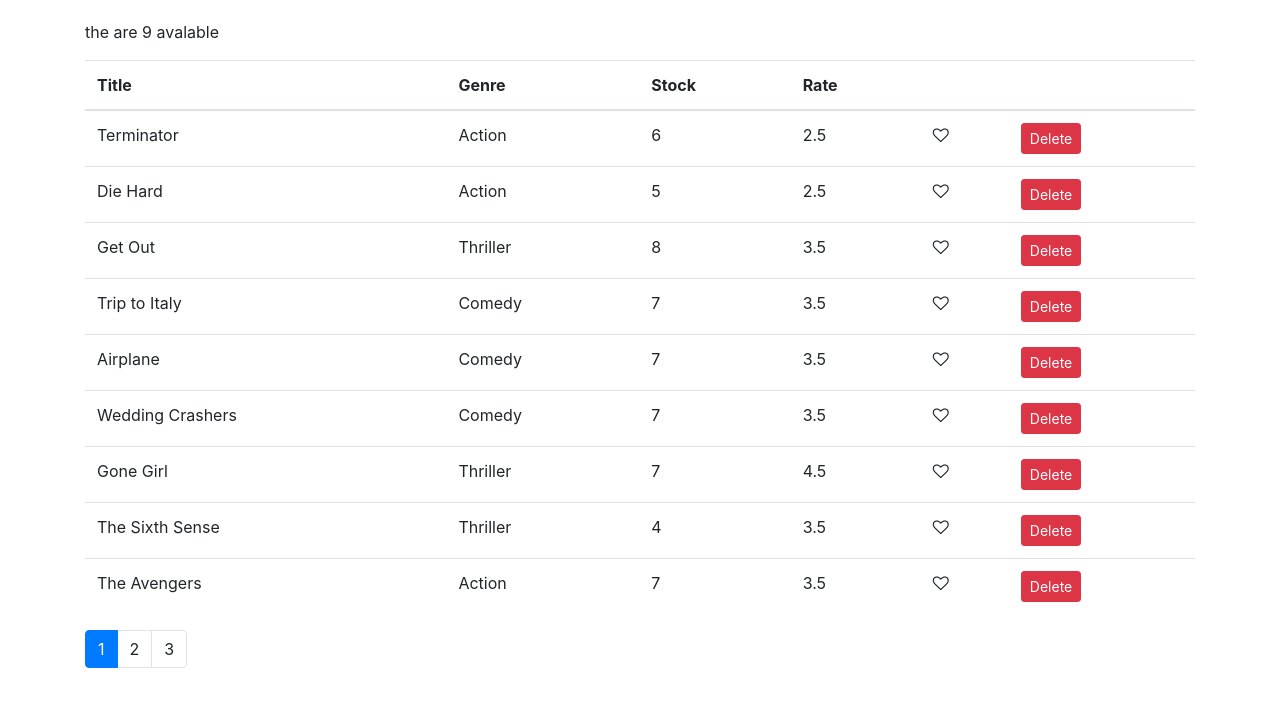
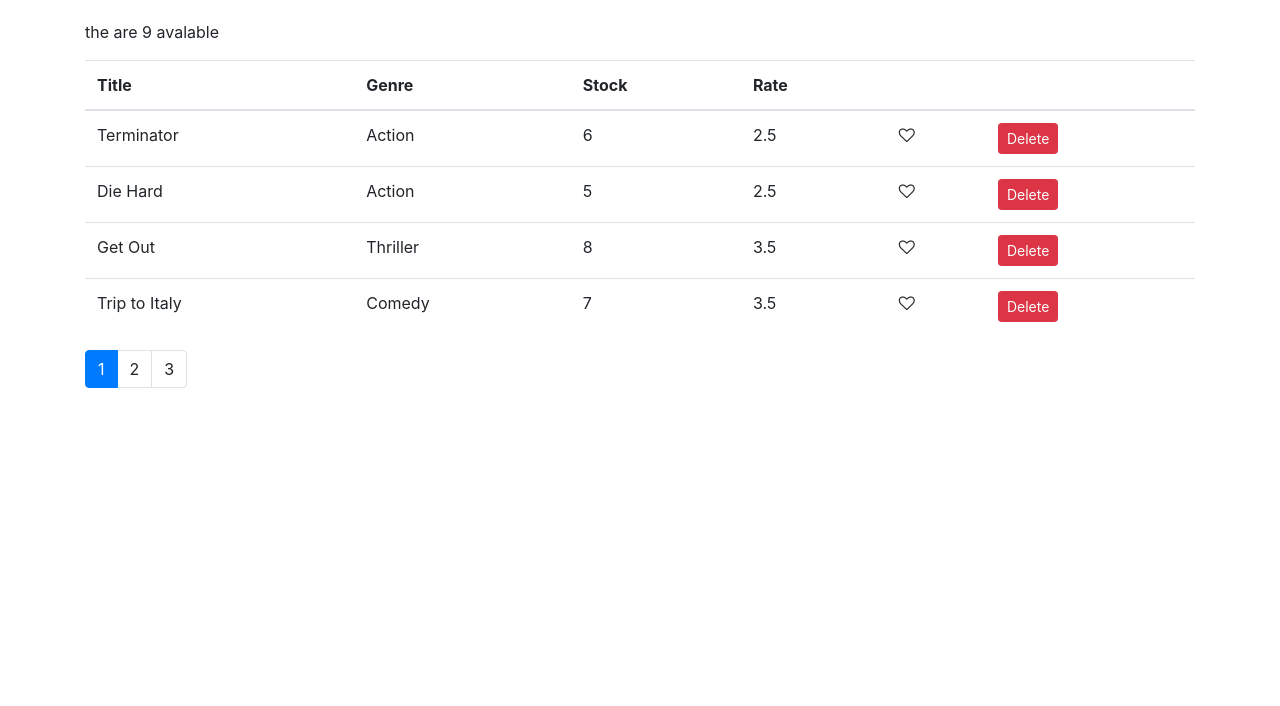
Before and after one commit to ben7ny/vidly, a React (Create React App) app: page / in a window 1280 px wide. Shown: the top 706 px of the page. Built offline with nearby package versions, Linux system fonts and the light colour scheme.

Commit message:
added utils foleder and deployed paginatefunc

```diff
--- a/src/components/movies.jsx
+++ b/src/components/movies.jsx
@@ -2,6 +2,7 @@
 import Like from "./common/like";
 import Pagination from "./common/pagination";
 import { getMovies } from "../services/fakeMovieService";
+import { paginate } from "../utils/paginate";
 
 class Movies extends Component {
   state = {
@@ -30,7 +31,8 @@
 
   render() {
     const { length: count } = this.state.movies;
-    const { pageSize, currentPage } = this.state;
+    const { pageSize, currentPage, movies } = this.state;
+    const moviesOnPage = paginate(movies, currentPage, pageSize);
     if (count === 0) return <p>There is no movie</p>;
     return (
       <>
@@ -47,7 +49,7 @@
             </tr>
           </thead>
           <tbody>
-            {this.state.movies.map(movie => (
+            {moviesOnPage.map(movie => (
               <tr key={movie._id}>
                 <td>{movie.title}</td>
                 <td>{movie.genre.name}</td>
--- /dev/null
+++ b/src/utils/paginate.js
@@ -0,0 +1,9 @@
+import _ from "lodash";
+
+export function paginate(items, pageNumber, pageSize) {
+  const startIndex = (pageNumber - 1) * pageSize;
+  return _(items) // wrapping the items inside the lodash wrapper to chian lodash methods
+    .slice(startIndex)
+    .take(pageSize)
+    .value(); // converting lodash object to a regular array
+}
```
